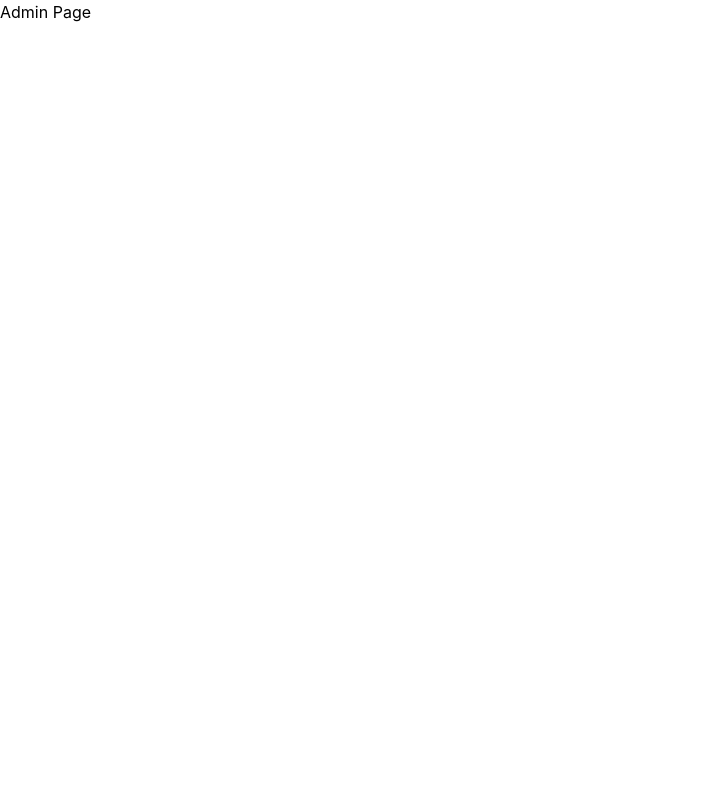
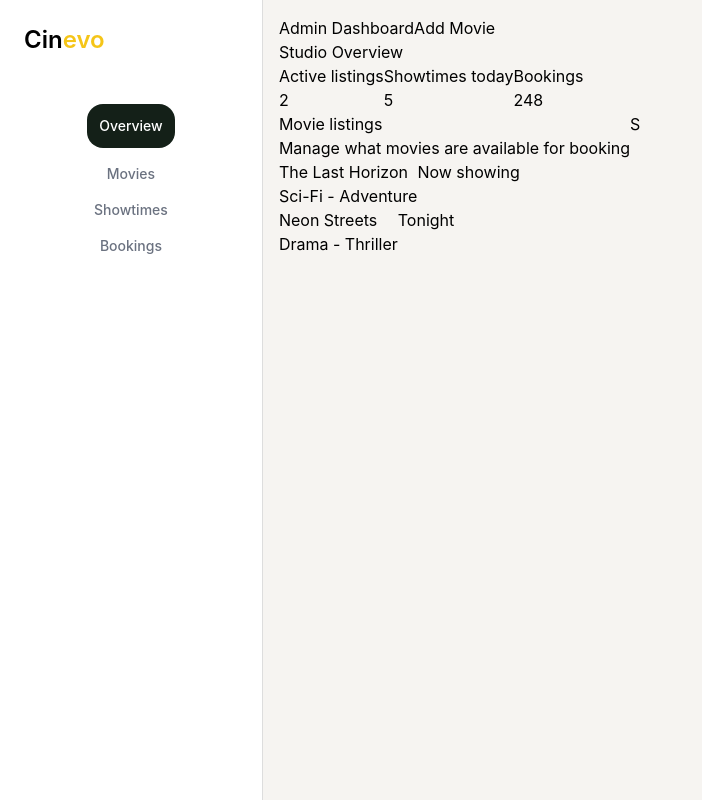
Before and after one commit to ZION4500/ticketApp, a React (Vite) app in the folder frontend/: page /admin in a window 1280 px wide. Shown: the whole page, without its empty margins (0-702 px from the left). Built offline with nearby package versions, Linux system fonts and the light colour scheme.

Commit message:
Started working on Admin page

```diff
--- a/frontend/src/Admin.jsx
+++ b/frontend/src/Admin.jsx
@@ -1,7 +1,63 @@
-export default function Admin(){
-    return(
-        <>
-        <h1>Admin Page</h1>
-        </>
-    )
+export default function Admin() {
+  return (
+    <div className="flex">
+      <div className="w-80 h-screen bg-white p-6 hidden md:block border-r border-[#DDDDDD]">
+        <h1 className="text-2xl font-semibold mb-12">
+          Cin<span className="text-[#F5C518]">evo</span>
+        </h1>
+        <div>
+          <ul className="flex flex-col gap-4 text-[#6B7280] font-medium text-sm items-center">
+            <li className="text-white bg-[#142018] p-3 rounded-2xl">Overview</li>
+            <li>Movies</li>
+            <li>Showtimes</li>
+            <li>Bookings</li>
+          </ul>
+        </div>
+      </div>
+      <div className="w-full h-screen bg-[#F6F4F1] p-4">
+        <div className="flex">
+          <h2>Admin Dashboard</h2>
+          <button>Add Movie</button>
+        </div>
+        <p>Studio Overview</p>
+        <div className="flex">
+          <div>
+            <p>Active listings</p>
+            <p>2</p>
+          </div>
+          <div>
+            <p>Showtimes today</p>
+            <p>5</p>
+          </div>
+          <div>
+            <p>Bookings</p>
+            <p>248</p>
+          </div>
+        </div>
+        <div>
+          <div className="flex">
+            <div>
+              <p>Movie listings</p>
+              <p>Manage what movies are available for booking</p>
+            </div>
+            <p>S</p>
+          </div>
+          <div className="flex">
+            <div>
+              <p>The Last Horizon</p>
+              <p>Sci-Fi - Adventure</p>
+            </div>
+            <p>Now showing</p>
+          </div>
+          <div className="flex">
+            <div>
+              <p>Neon Streets</p>
+              <p>Drama - Thriller</p>
+            </div>
+            <p>Tonight</p>
+          </div>
+        </div>
+      </div>
+    </div>
+  );
 }
--- a/frontend/src/Movie.jsx
+++ b/frontend/src/Movie.jsx
@@ -95,13 +95,13 @@ export default function Movie() {
       </header>
       <div className="m-6 flex lg:flex-row lg:justify-around flex-col lg:w-full">
         <div>
-          <div className="flex mt-10 mb-8 gap-3 items-center">
+          <div className="flex flex-col lg:flex-row mt-10 mb-8 gap-3 items-center ">
             <img
               src="https://images.unsplash.com/photo-1517604931442-7e0c8ed2963c?auto=format&fit=crop&w=900&q=85"
               alt=""
-              className="w-32 h-32 rounded-xl object-cover"
+              className="lg:w-32 lg:h-32 w-9/12 h-64  rounded-xl object-cover"
             />
-            <div className="flex flex-col gap-1 mx-2.5">
+            <div className="flex flex-col gap-1 mx-2.5 ">
               <p className="text-[#F5C518] font-semibold text-sm tracking-widest">
                 RESERVE YOUR SEATS
               </p>
@@ -113,7 +113,7 @@ export default function Movie() {
               </div>
             </div>
           </div>
-          <p className="text-lg font-[650] tracking-wide my-3">
+          <p className="text-lg font-[650] tracking-wide my-3 ">
             Choose a showtime
           </p>
           <button className="bg-[#F5C518] px-3.5 py-2.5 rounded-lg border border-yellow-600 flex items-start flex-col gap-1.5 mb-12">
```
Also changed, not shown: 2 other files (tests, documents, lock files or other folders).
